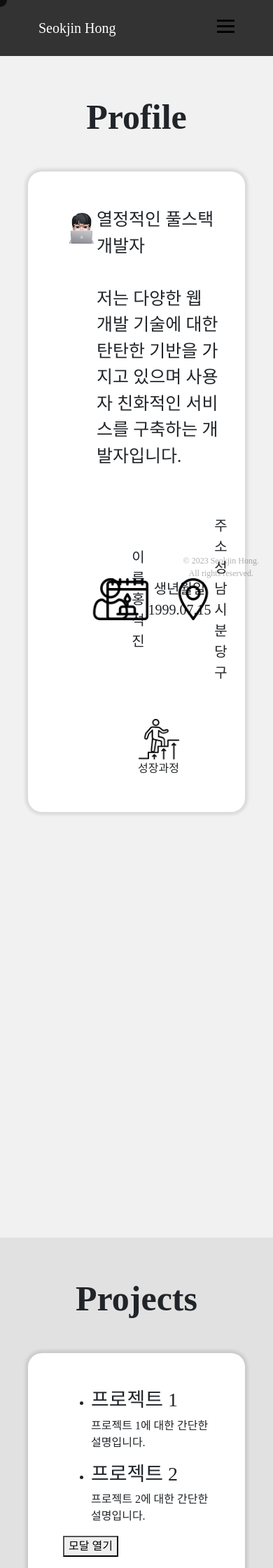
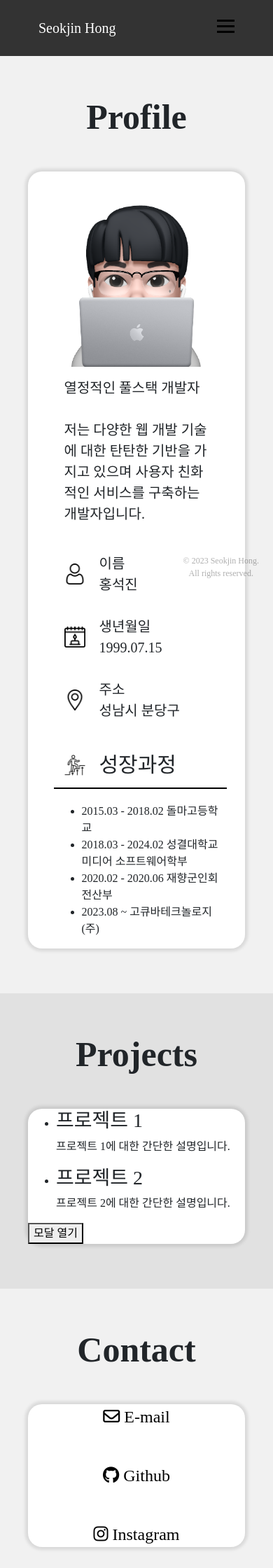
Before and after one commit to seokbangguri/seokbangguri, a PHP site: page / in a window 390 px wide. Shown: the top 2240 px of the page at 70% size. Run offline with PHP 8.4, Linux system fonts and the light colour scheme; some web fonts are replaced.

Commit message:
23-07-19 중간

```diff
--- a/index.html
+++ b/index.html
@@ -93,6 +93,22 @@
             </div>
           </div>
         </div>
+        <div class="row">
+          <ul style="margin-top: 20px;">
+            <li>
+              <span>2015.03 - 2018.02 돌마고등학교</span>
+            </li>
+            <li>
+              <span>2018.03 - 2024.02 성결대학교 미디어 소프트웨어학부</span>
+            </li>
+            <li>
+              <span>2020.02 - 2020.06 재향군인회 전산부</span>
+            </li>
+            <li>
+              <span>2023.08 ~ 고큐바테크놀로지(주)</span>
+            </li>
+          </ul>
+        </div>
       </div>
     </div>
     <br>
--- a/static/css/style.css
+++ b/static/css/style.css
@@ -162,7 +162,6 @@ header {
 }
 
 section {
-  height: 200vh;
   margin: 0;
   padding: 0;
 }
@@ -188,6 +187,11 @@ section {
   background-color: #fff;
   border-radius: 20px;
   box-shadow: 0 0 4px 4px rgba(1, 0, 0, 0.100);
+  transition: transform 0.3s ease;
+}
+
+#box:hover {
+  transform: scale(1.03);
 }
 
 #box a {
@@ -219,24 +223,33 @@ section {
 }
 .profile-title {
   font-size: 25px;
+  padding: 15px;
 }
 .profile-content .frame {
   margin-top: 50px;
   text-align: center;
+  white-space: nowrap;
 }
 
-.col-4 {
-  justify-content: center;
+.col-4, .col-12 {
   align-items: center;
-  text-align: center;
   font-size: 20px;
   display: flex;
+}
+
+.col-12 {
+  padding-bottom: 10px;
+  border-bottom: 2px solid black;
 }
 
 .icon {
   width: 60px;
   height: 60px;
-  margin: auto;
+  margin-right: 20px;
+}
+
+.col-12 span {
+  font-size: 30px;
 }
 
 #projects{
@@ -244,6 +257,7 @@ section {
 }
 
 #contact{
+  height: calc(100vh - 80px);
   background-color: #f1f1f1;
 }
 
@@ -311,7 +325,7 @@ footer {
   color: #333;
 }
 
-@media (max-width: 767px) {
+@media (max-width: 960px) {
   .hamburger {
     display: flex;
   }
@@ -324,5 +338,41 @@ footer {
   #top {
     max-width: 100%;
   }
+  .pointer-effect {
+    display: none;
+  }
+  #box {
+    padding: 0;
+  }
+  .pbox {
+    display: flex;
+    flex-direction: column;
+    justify-content: center;
+    align-items: center;
 
+  }
+  .profile-image {
+    width: 90%;
+  }
+  .profile-content .frame {
+    display: flex;
+    flex-direction: column;
+    justify-content: center;
+    margin-top: 10px;
+  }
+  .profile-title {
+    font-size: 20px;
+  }
+  .col-4 {
+    margin-bottom: 30px;
+    font-size: 20px;
+    text-align: left;
+  }
+  .icon {
+    width: 30px;
+    height: 30px;
+  }
+  .social-icons {
+    flex-direction: column;
+  }
 }
--- a/static/js/obj.js
+++ b/static/js/obj.js
@@ -1,3 +1,4 @@
 var obj = {
     hamburger: false,
+    scrollWay: true,
 }
--- a/static/js/script.js
+++ b/static/js/script.js
@@ -69,14 +69,12 @@ $(document).ready(function () {
       if (scrollPos >= sectionOffset - sectionHeight && scrollPos <= sectionOffset + sectionHeight) {
         subtitle.addClass('active');
       }
+      console.log(scrollPos);
+      console.log(sectionOffset + sectionHeight);
 
     });
   });
 
-  $(document).on('touchstart', '.section', function(e) {
-    e.preventDefault();
-    // 터치 이벤트 처리 로직 작성
-  });
 
   var sections = $('section:not(#blank)');
   var currentSection = 0;
@@ -94,16 +92,12 @@ $(document).ready(function () {
 
       if (currentSection < sections.length - 1) {
         currentSection++;
-      } else {
-        // 마지막 섹션인 경우, 스크롤 이벤트를 무시하고 함수 종료
-        return;
-      }
-
-      $('html, body').stop().animate({
+        $('html, body').stop().animate({
         scrollTop: sections.eq(currentSection).offset().top -80
       }, 800, function () {
         isScrolling = false;
       });
+      }
     }
   });
 
@@ -120,7 +114,7 @@ $(document).ready(function () {
   });
   // a,button 태그에 마우스 포인터 이미지 변경
   $('a,button').hover(function() {
-    $('.pointer-effect-inner').css('background-color', '#5dc6ff80');
+    $('.pointer-effect-inner').css('background-color', '#e1e1e1');
   }, function() {
     $('.pointer-effect-inner').css('background-color', 'rgba(0, 0, 0, 0.700)');
   });
```
